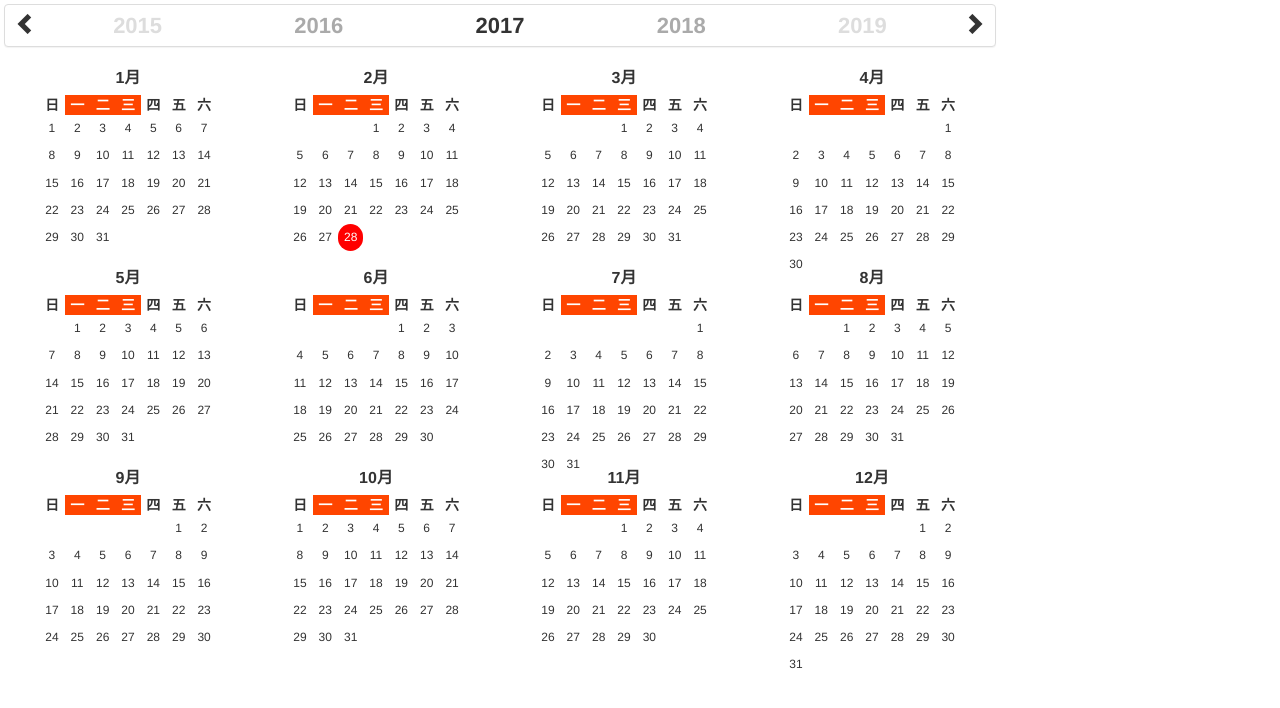
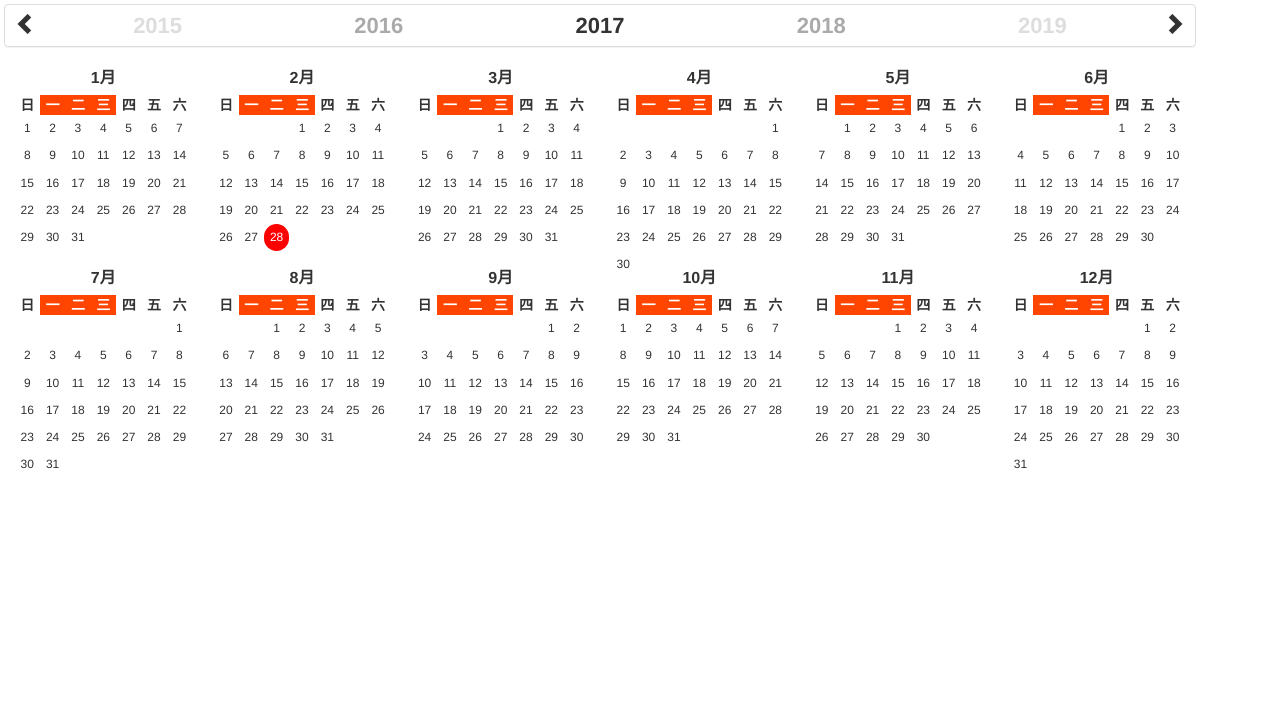
Before and after one commit to zycoo-ng2/ng2-year-calendar, an Angular app: page / in a window 1280 px wide. Shown: the top 708 px of the page. Built offline with nearby package versions, Linux system fonts and the light colour scheme.

Commit message:
viw max 1200px

```diff
--- a/src/app/year-calendar/year-calendar-view/year-calendar-view.component.html
+++ b/src/app/year-calendar/year-calendar-view/year-calendar-view.component.html
@@ -1 +1 @@
-<div class="calendar" style="max-width: 1000px;"></div>
+<div class="calendar" style="max-width: 1200px;"></div>
```
